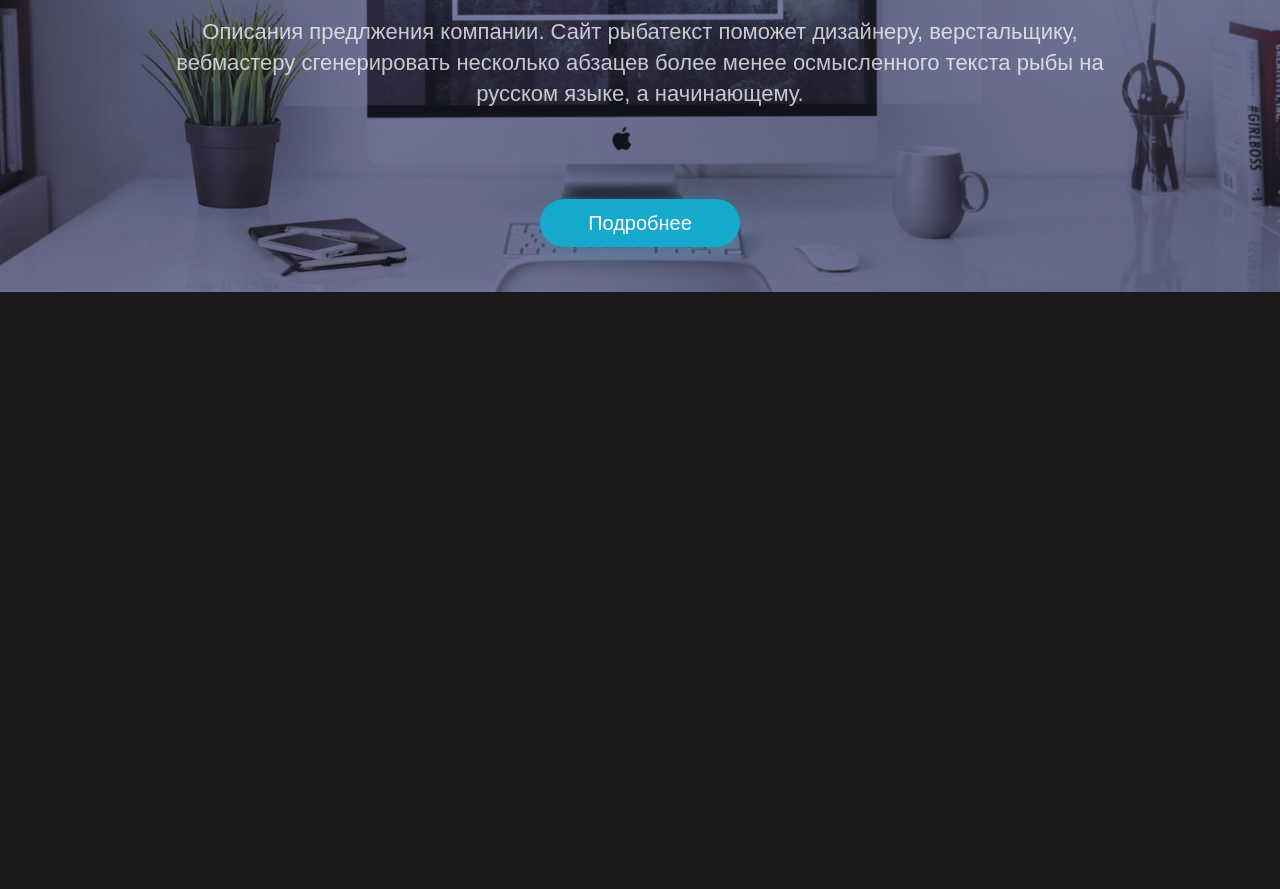
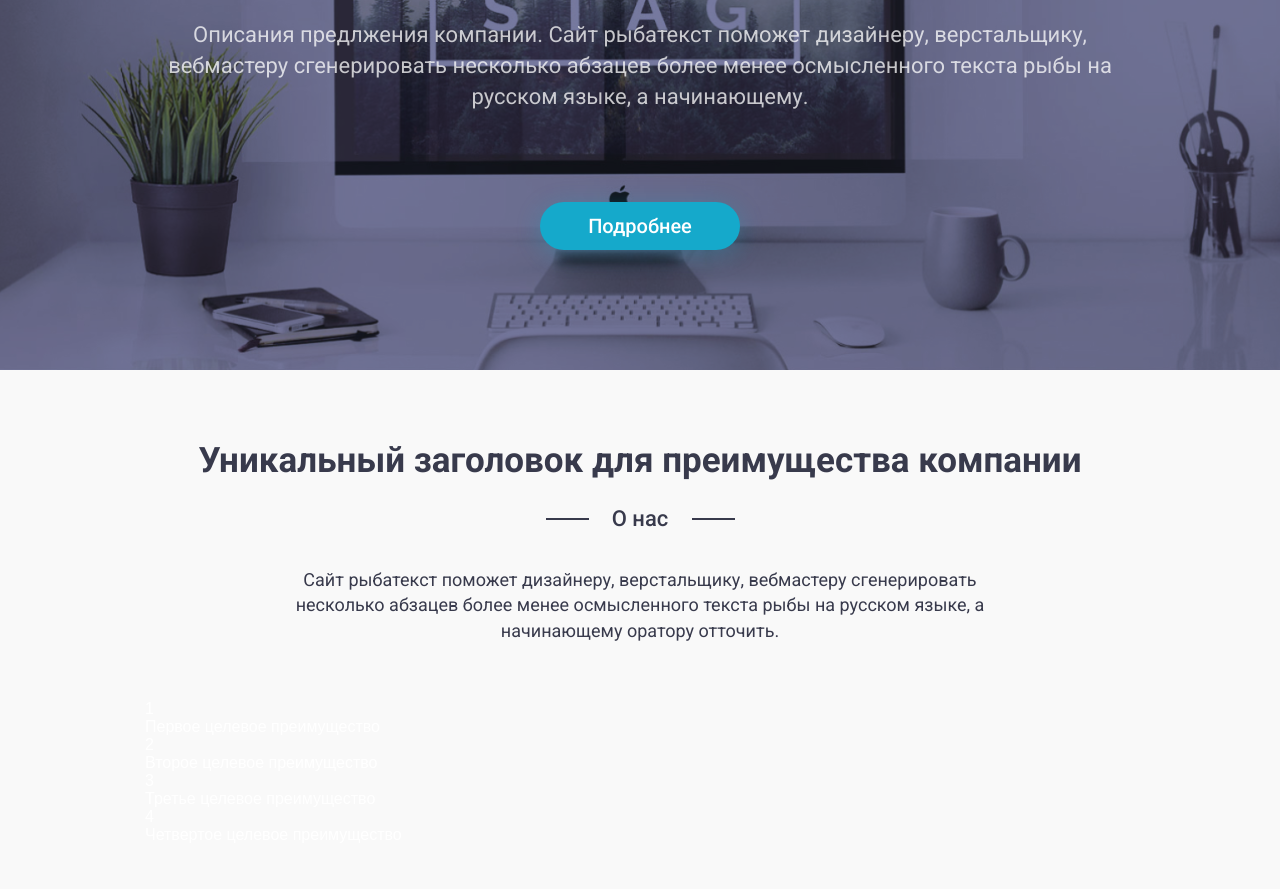
Before and after one commit to daviddovzhanskiy/adaptive, a plain HTML site: page index.html in a window 1280 px wide. Shown: the part 366-1255 px from the top of the page. Before the commit the page ends 800 px from the top, so only its background shows below. Drawn offline with Linux system fonts and the light colour scheme.

Commit message:
end section

```diff
--- a/index.html
+++ b/index.html
@@ -10,24 +10,20 @@
 <body>
 
   <main class="main">
-    <section class="section welcome-page">
-
+    <section class="section-diff welcome-page">
       <div class="header container">
         <div class="header__box">
-
           <div class="header__logo">
             <a class="header__logo-link" href="index.html">
               <div class="header__logo-circle">Logo</div>
             </a>
           </div>
-
           <div class="header__contacts">
             <p class="header__phone">+7 (962) 556 - 1234</p>
             <p class="header__recall">Перезвоните мне</p>
           </div>
         </div>
       </div>
-
       <div class="welcome container-small">
         <h1 class="welcome__title">Заголовок c уникальным торговым предложение по системе 4U</h1>
         <h2 class="welcome__subtitle">Описания предлжения компании. Сайт рыбатекст поможет дизайнеру, верстальщику, вебмастеру сгенерировать несколько абзацев более менее осмысленного текста рыбы на русском языке, а начинающему.</h2>
@@ -35,5 +31,31 @@
       </div>
     </section>
 
+    <section class="section about-page">
+      <div class="about container-small">
+        <h1 class="about__title">Уникальный заголовок для преимущества компании</h1>
+        <h2 class="about__subtitle">О нас</h2>
+        <p class="about__text">Сайт рыбатекст поможет дизайнеру, верстальщику, вебмастеру сгенерировать несколько абзацев более менее осмысленного текста рыбы на русском языке, а начинающему оратору отточить.</p>
+        <div class="about__advantages">
+          <div class="about__advantages-item">
+            <div class="about__advantages-item-icon">1</div>
+            <p class="about__advantages-item-title">Первое целевое преимущество</p>
+          </div>
+          <div class="about__advantages-item">
+            <div class="about__advantages-item-icon">2</div>
+            <p class="about__advantages-item-title">Второе целевое преимущество</p>
+          </div>
+          <div class="about__advantages-item">
+            <div class="about__advantages-item-icon">3</div>
+            <p class="about__advantages-item-title">Третье целевое преимущество</p>
+          </div>
+          <div class="about__advantages-item">
+            <div class="about__advantages-item-icon">4</div>
+            <p class="about__advantages-item-title">Четвертое целевое преимущество</p>
+          </div>
+        </div>
+      </div>
+    </section>
+
 </body>
 </html>
--- /dev/null
+++ b/style/about.css
@@ -0,0 +1,59 @@
+.about-page {
+    background: #f9f9f9;
+}
+
+.about__title {
+    font-family: var(--font-family);
+    font-weight: 700;
+    font-size: 35px;
+    text-align: center;
+    color: #383a4c;
+
+    margin-bottom: 25px;
+}
+
+.about__subtitle {
+    width: 57px;
+    height: 26px;
+    margin: 0 auto;
+    position: relative;
+    font-family: var(--font-family);
+    font-weight: 500;
+    font-size: 22px;
+    text-align: center;
+    color: #383a4c;
+
+    margin-bottom: 35px;
+}
+
+.about__subtitle::before,
+.about__subtitle::after {
+    content: "";
+    position: absolute;
+    width: 43px;
+    height: 2px;
+    background: #383a4c;
+    top: 12px;
+}
+
+.about__subtitle::before {
+    left: -66px;
+}
+
+.about__subtitle::after {
+    right: -66px;
+}
+
+.about__text {
+    width: 724px;
+    height: 83px;
+    margin: 0 auto;
+    font-family: var(--font-family);
+    font-weight: 400;
+    font-size: 18px;
+    line-height: 141%;
+    text-align: center;
+    color: #383a4c;
+
+    margin-bottom: 50px;
+}
--- a/style/global.css
+++ b/style/global.css
@@ -1,3 +1,8 @@
+:root {
+  --font-family: "Roboto", sans-serif;
+  --second-family: "Pacifico", sans-serif;
+}
+
 html {
   position: relative;
   box-sizing: border-box;
@@ -87,7 +92,6 @@ iframe {
 
 .section {
   padding: 70px 0;
-
 }
 
 .section:last-child {
--- a/style/index.css
+++ b/style/index.css
@@ -1,4 +1,5 @@
 @import "global.css";
 @import "welcome.css";
+@import "about.css";
 @import url('https://fonts.googleapis.com/css2?family=Pacifico&family=Roboto:wght@400;500;700;900&display=swap');
 @import url('https://fonts.googleapis.com/css2?family=Pacifico&display=swap');
--- a/style/welcome.css
+++ b/style/welcome.css
@@ -1,4 +1,4 @@
-.section {
+.section-diff {
   padding: 40px 0 120px;
 }
 
@@ -25,18 +25,21 @@
 }
 
 .header__phone {
-  font-size: 23.85px;
-  font-style: normal;
+  font-family: var(--font-family);
   font-weight: 400;
-  line-height: normal;
+  font-size: 23px;
+  text-align: center;
+  color: #fff;
+
   margin-bottom: 2.85px;
 }
 
 .header__recall {
+  font-family: var(--font-family);
+  font-weight: 400;
   font-size: 16px;
-  font-style: normal;
-  font-weight: 400;
-  line-height: normal;
+  text-align: center;
+  color: #fff;
 }
 
 .header__logo-circle {
@@ -64,11 +67,10 @@
 }
 
 .welcome__title {
+  font-family: var(--font-family);
   color: rgba(255, 255, 255, 0.86);
-
   text-align: center;
   font-size: 52px;
-  font-style: normal;
   font-weight: 900;
   line-height: normal;
 
@@ -76,13 +78,14 @@
 }
 
 .welcome__subtitle {
+  font-family: var(--font-family);
   color: rgba(255, 255, 255, 0.75);
 
   text-align: center;
   font-size: 22px;
   font-style: normal;
   font-weight: 400;
-  line-height: 140.625%; /* 30.938px */
+  line-height: 141%;
 
   margin-bottom: 90px;
 }
@@ -96,10 +99,9 @@
   background: #15A9CB;
   box-shadow: 0px 4px 25px 0px rgba(21, 169, 203, 0.30);
 
+  font-family: var(--font-family);
   color: #FFF;
   text-align: center;
   font-size: 20px;
-  font-style: normal;
   font-weight: 500;
-  line-height: normal;
 }
```
